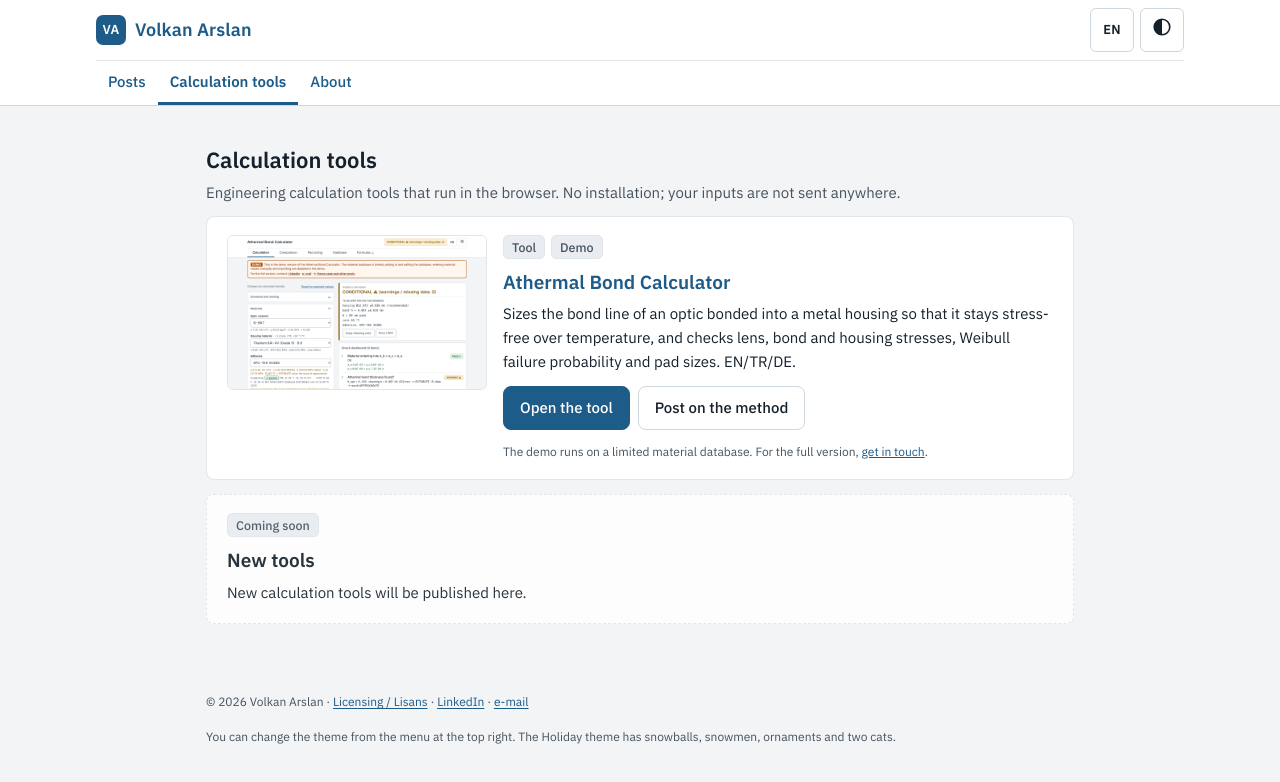
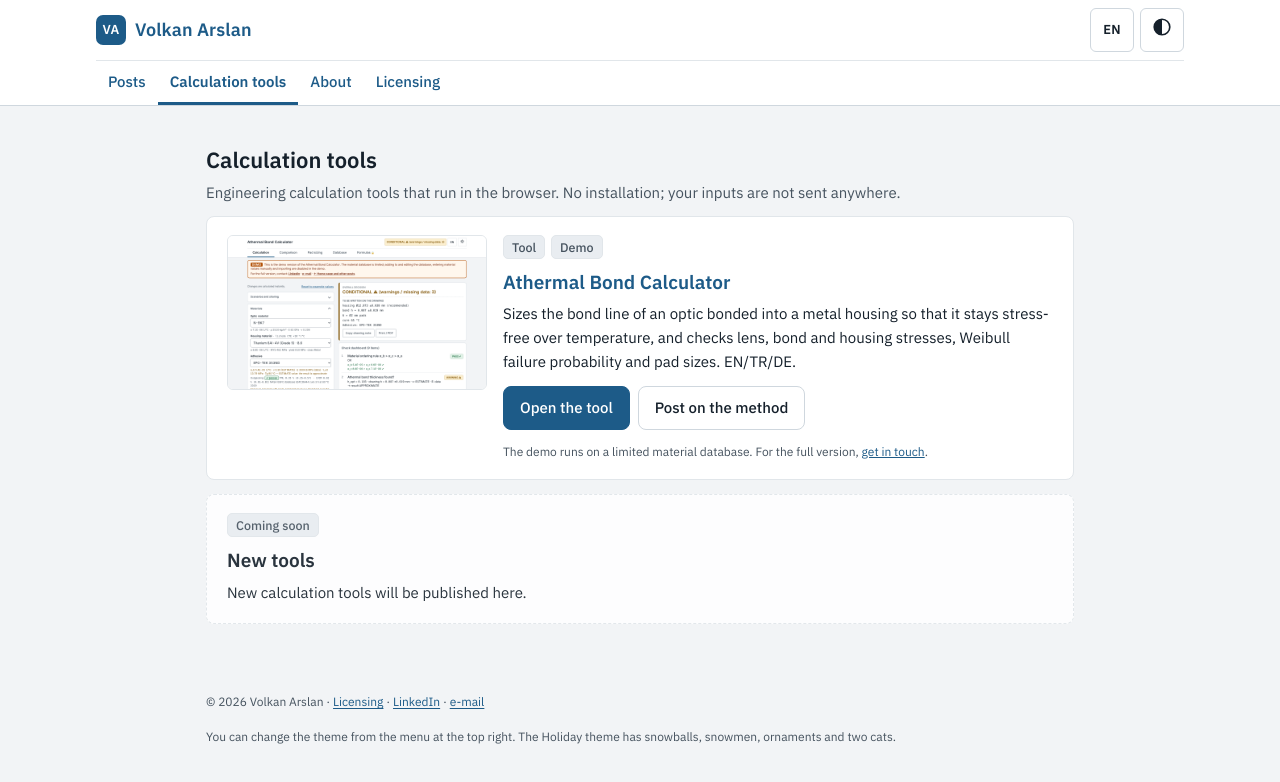
Before and after one commit to arslanvolkann/arslanvolkann.github.io, a plain HTML site: page tools.html in a window 1280 px wide. Drawn offline with Linux system fonts and the light colour scheme.

Commit message:
Update tools.html

```diff
--- a/tools.html
+++ b/tools.html
@@ -54,6 +54,7 @@
         <a href="index.html" data-nav="home">Yazılar</a>
         <a href="tools.html" data-nav="tools">Hesaplama araçları</a>
         <a href="about.html" data-nav="about">Hakkımda</a>
+        <a href="license.html" data-nav="license">Lisans</a>
       </nav>
     </div>
   </header>
@@ -83,7 +84,7 @@
     </div>
   </main>
   <footer class="wrap">
-    <p><span translate="no">© 2026 Volkan Arslan</span> · <a href="license.html">Licensing / Lisans</a> · <a href="https://www.linkedin.com/in/arslanvolkan" target="_blank" rel="noopener noreferrer">LinkedIn</a> · <a href="#" class="site-mail">e-posta</a></p>
+    <p><span translate="no">© 2026 Volkan Arslan</span> · <a href="license.html">Lisans</a> · <a href="https://www.linkedin.com/in/arslanvolkan" target="_blank" rel="noopener noreferrer">LinkedIn</a> · <a href="#" class="site-mail">e-posta</a></p>
     <p>Temayı sağ üstteki menüden değiştirebilirsiniz. Yılbaşı temasında kar topu, kardan adam, süsler ve iki kedi var.</p>
   </footer>
 </div>
```
